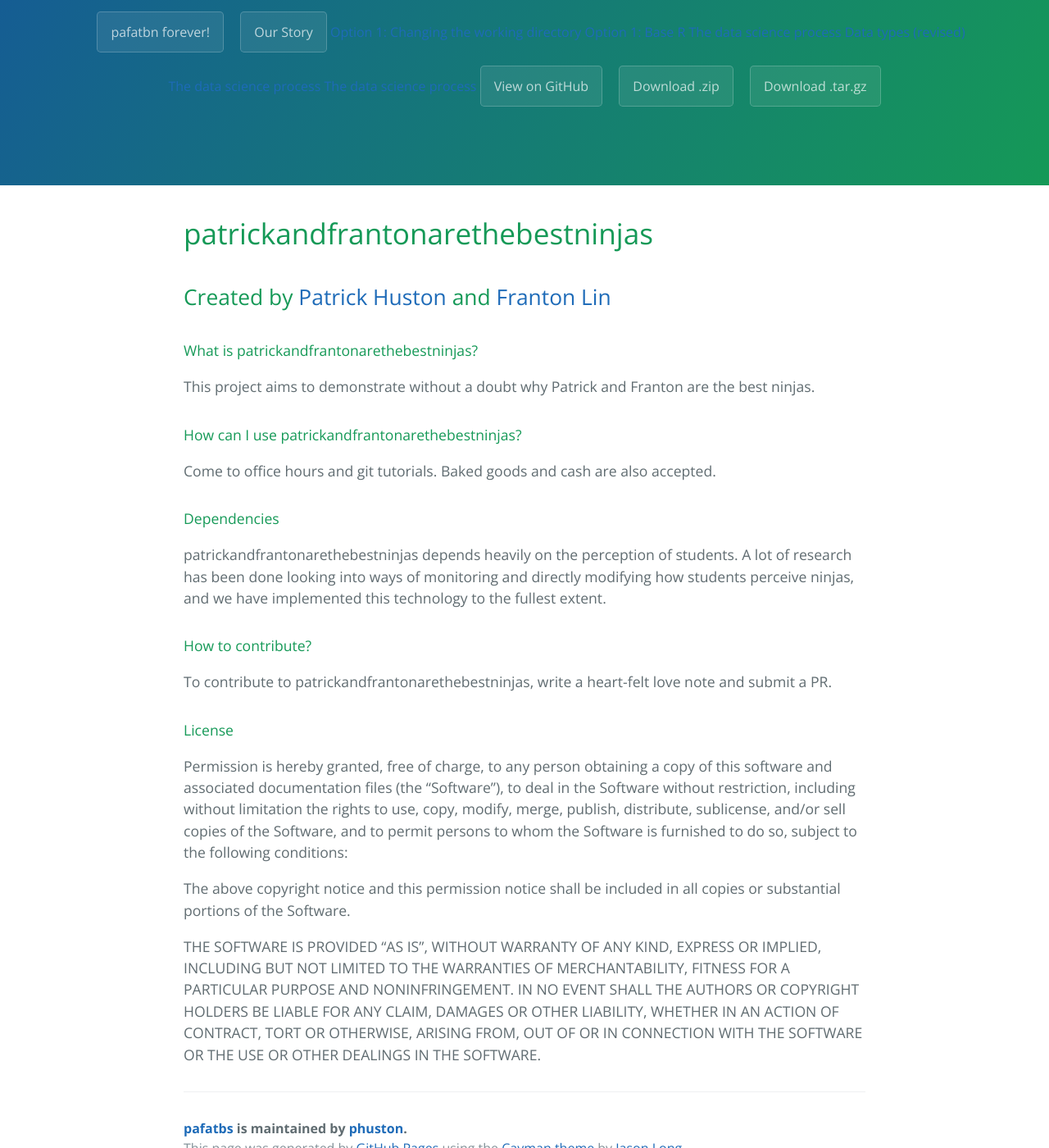
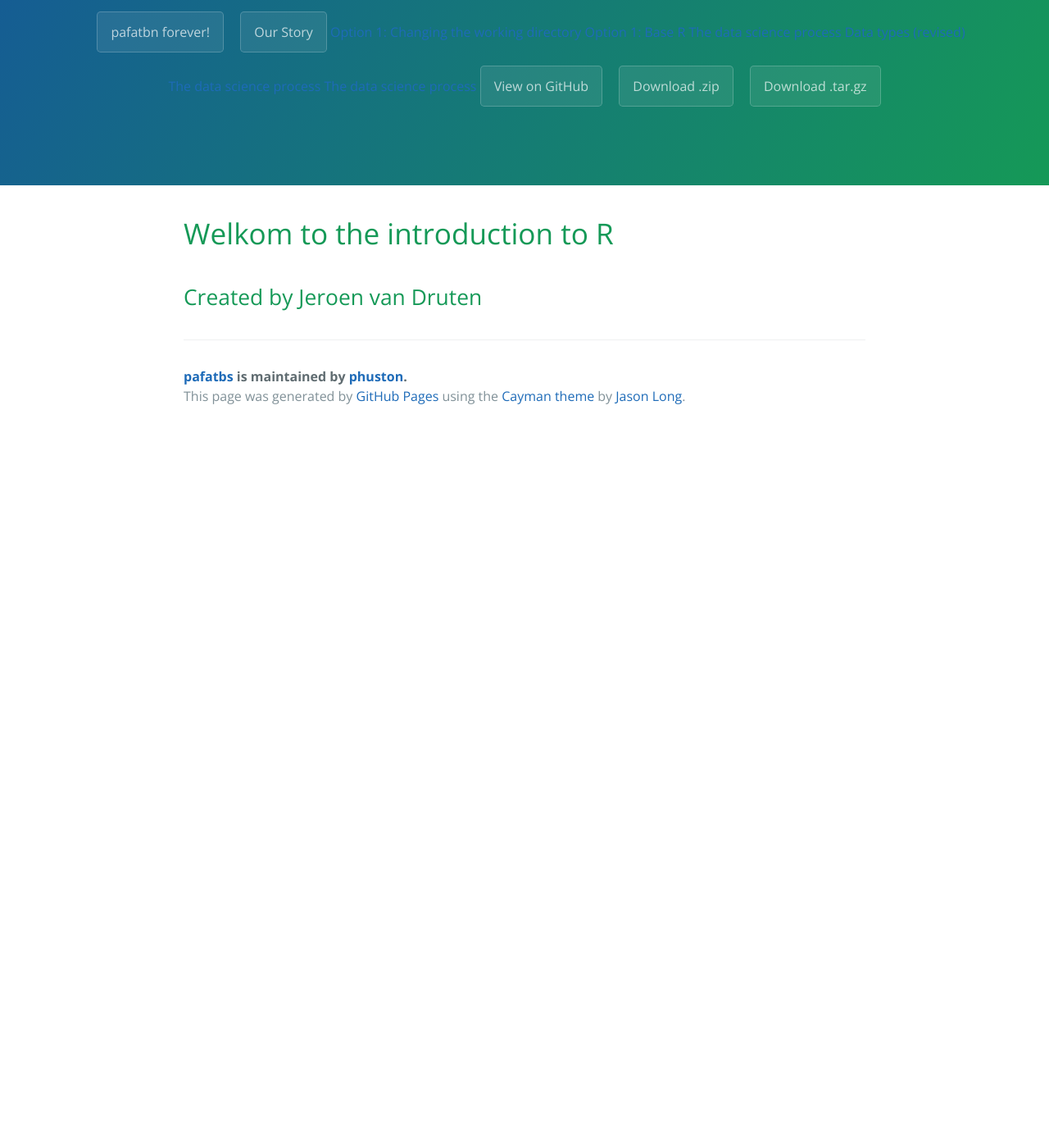
Before and after one commit to jmjvdruten/introductiontoR, a Jekyll site: the page built from index.md, in a window 1280 px wide and 1400 px high, scrolled down 242 px. Shown: the whole window at 82% size. Built offline with Jekyll 4.4.1, drawn with Linux system fonts in a browser that asks for light colours; after the commit the page ends 900 px from its top, so only the background shows below that.

Commit message:
Update index.md

```diff
--- a/index.md
+++ b/index.md
@@ -4,26 +4,6 @@ layout: template
 filename: index
 ---
 
-# patrickandfrantonarethebestninjas
+# Welkom to the introduction to R
 
-## Created by [Patrick Huston](http://www.patrickhuston.com/) and [Franton Lin](frantonlin.com)
-
-#### What is patrickandfrantonarethebestninjas?
-This project aims to demonstrate without a doubt why Patrick and Franton are the best ninjas.
-
-#### How can I use patrickandfrantonarethebestninjas?
-Come to office hours and git tutorials. Baked goods and cash are also accepted.
-
-#### Dependencies
-patrickandfrantonarethebestninjas depends heavily on the perception of students. A lot of research has been done looking into ways of monitoring and directly modifying how students perceive ninjas, and we have implemented this technology to the fullest extent.
-
-#### How to contribute?
-To contribute to patrickandfrantonarethebestninjas, write a heart-felt love note and submit a PR.
-
-#### License
-
-Permission is hereby granted, free of charge, to any person obtaining a copy of this software and associated documentation files (the "Software"), to deal in the Software without restriction, including without limitation the rights to use, copy, modify, merge, publish, distribute, sublicense, and/or sell copies of the Software, and to permit persons to whom the Software is furnished to do so, subject to the following conditions:
-
-The above copyright notice and this permission notice shall be included in all copies or substantial portions of the Software.
-
-THE SOFTWARE IS PROVIDED "AS IS", WITHOUT WARRANTY OF ANY KIND, EXPRESS OR IMPLIED, INCLUDING BUT NOT LIMITED TO THE WARRANTIES OF MERCHANTABILITY, FITNESS FOR A PARTICULAR PURPOSE AND NONINFRINGEMENT. IN NO EVENT SHALL THE AUTHORS OR COPYRIGHT HOLDERS BE LIABLE FOR ANY CLAIM, DAMAGES OR OTHER LIABILITY, WHETHER IN AN ACTION OF CONTRACT, TORT OR OTHERWISE, ARISING FROM, OUT OF OR IN CONNECTION WITH THE SOFTWARE OR THE USE OR OTHER DEALINGS IN THE SOFTWARE.
+## Created by Jeroen van Druten
```
